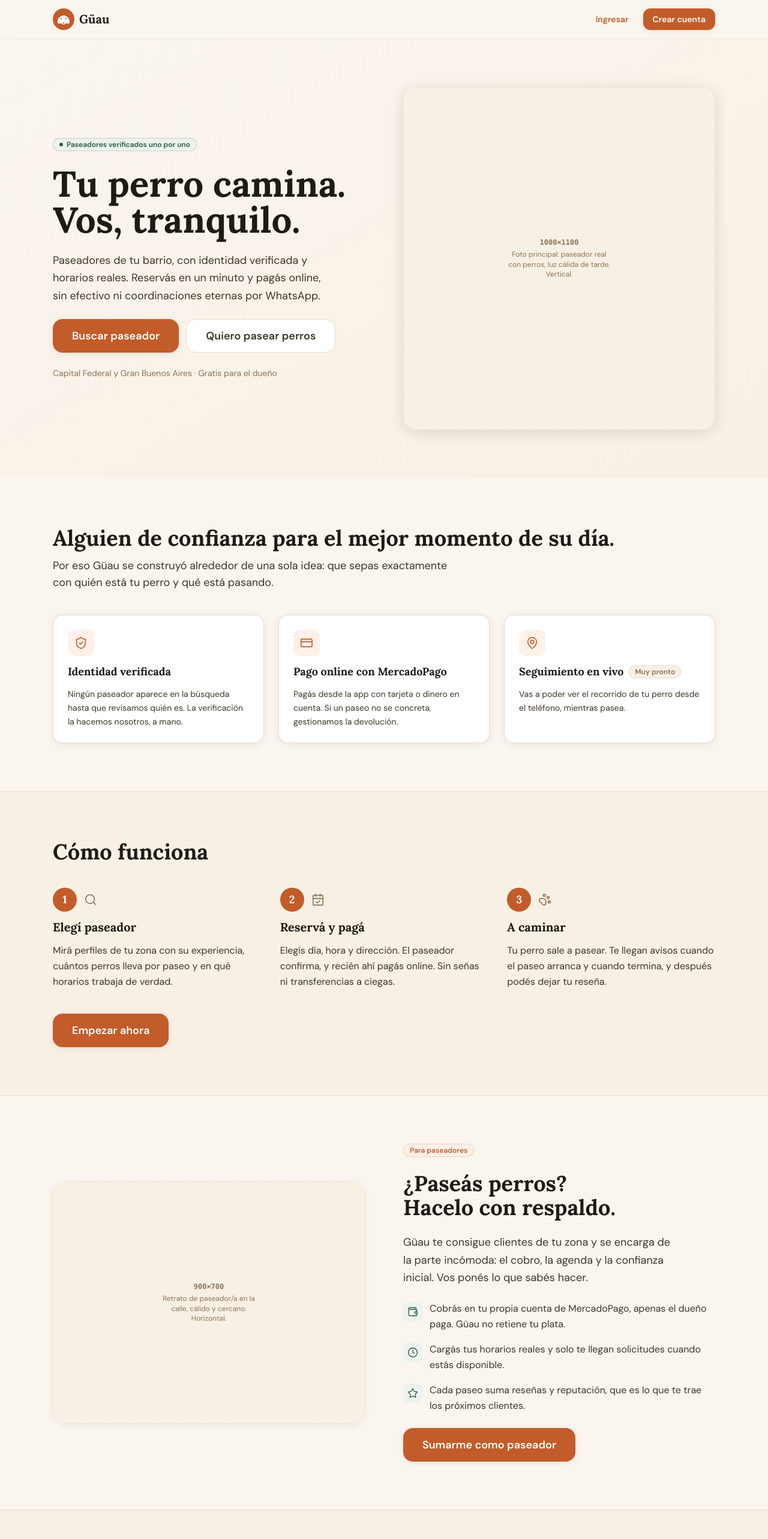
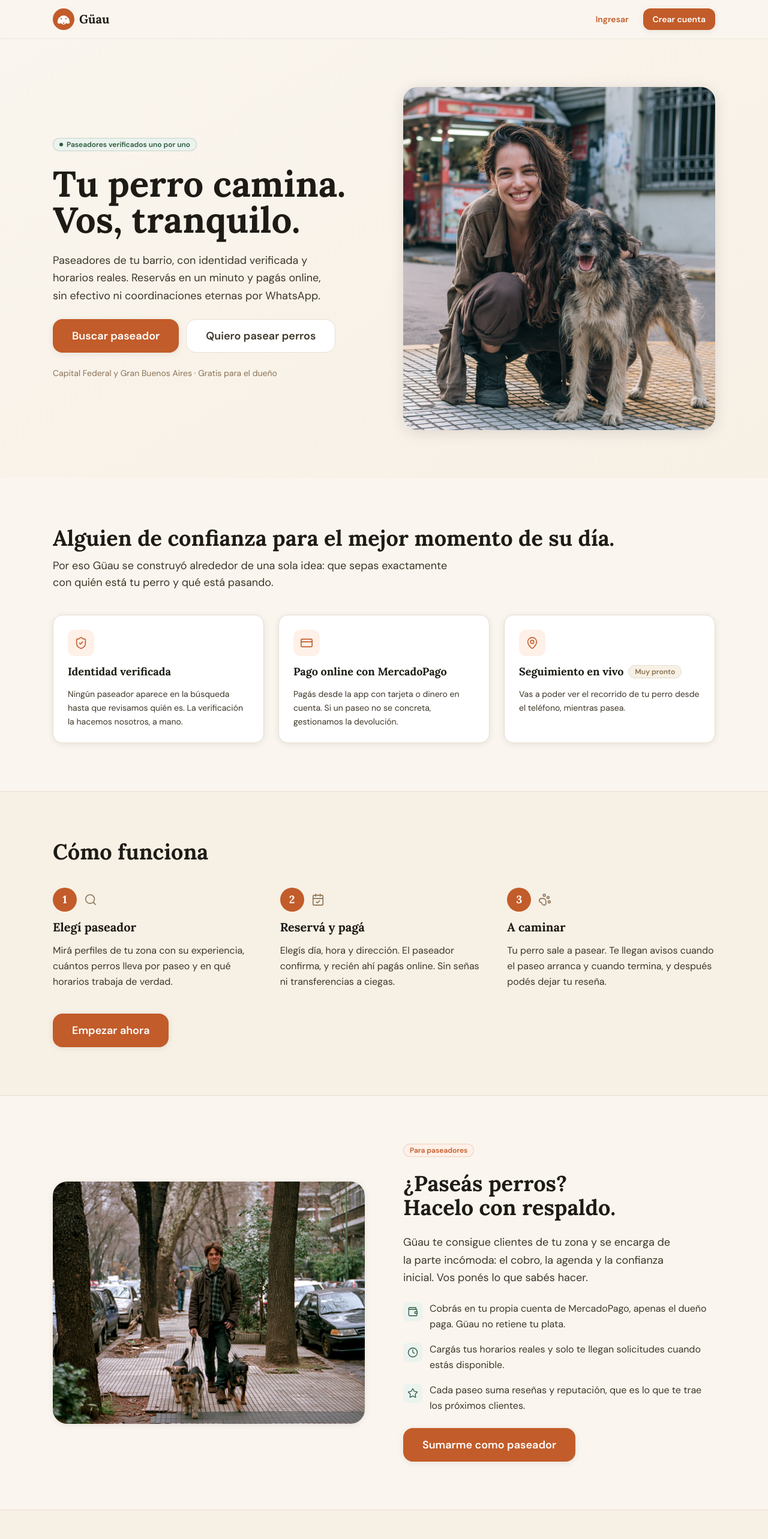
Before and after one commit to joaoboy89/guau, a Next.js app in the folder apps/web/: page / in a window 1280 px wide. Shown: the top 2566 px of the page at 60% size. Built offline with nearby package versions, Linux system fonts and the light colour scheme; no server answers.

Commit message:
feat(web): fotos provisorias en la landing (hero + sección paseadores)
Reemplaza los PhotoSlot vacíos por imágenes reales -temp hasta la sesión
de fotos con la paseadora real. Alt text y nota de brief actualizados
para reflejar la foto final que se busca en cada slot.

```diff
--- a/apps/web/app/page.tsx
+++ b/apps/web/app/page.tsx
@@ -70,11 +70,14 @@ function Hero() {
           </div>
 
           <div className="overflow-hidden rounded-3xl shadow-float">
+            {/* -temp: imagen provisoria hasta la sesión de fotos con la paseadora
+                real. El `nota` de abajo sigue siendo el brief de la foto final. */}
             <PhotoSlot
-              alt="Paseador caminando con dos perros por una vereda arbolada de Buenos Aires"
+              src="/landing/hero-temp.jpg"
+              alt="Paseadora sonriendo, agachada junto a un perro mestizo en una vereda de Buenos Aires"
               width={1000}
               height={1100}
-              nota="Foto principal: paseador real con perros, luz cálida de tarde. Vertical."
+              nota="Foto principal: retrato de paseador/a con un perro, cara visible y mirada a cámara — es la que engancha. Vertical."
               priority
             />
           </div>
@@ -231,11 +234,13 @@ function ParaPaseadores() {
       <Container width="wide">
         <div className="grid items-center gap-10 lg:grid-cols-2 lg:gap-16">
           <div className="order-2 overflow-hidden rounded-3xl shadow-card lg:order-1">
+            {/* -temp: imagen provisoria, ver comentario del hero. */}
             <PhotoSlot
-              alt="Paseadora sonriendo mientras sostiene la correa de un perro"
+              src="/landing/accion-temp.jpg"
+              alt="Paseador caminando con tres perros por una vereda arbolada de Buenos Aires"
               width={900}
               height={700}
-              nota="Retrato de paseador/a en la calle, cálido y cercano. Horizontal."
+              nota="Foto de acción: paseador caminando con perros, plano abierto con calle de fondo. Contrasta con el hero, que es cercano y estático. Horizontal."
             />
           </div>
 
```
Also changed, not shown: apps/web/public/landing/accion-temp.jpg (added), apps/web/public/landing/hero-temp.jpg (added).
